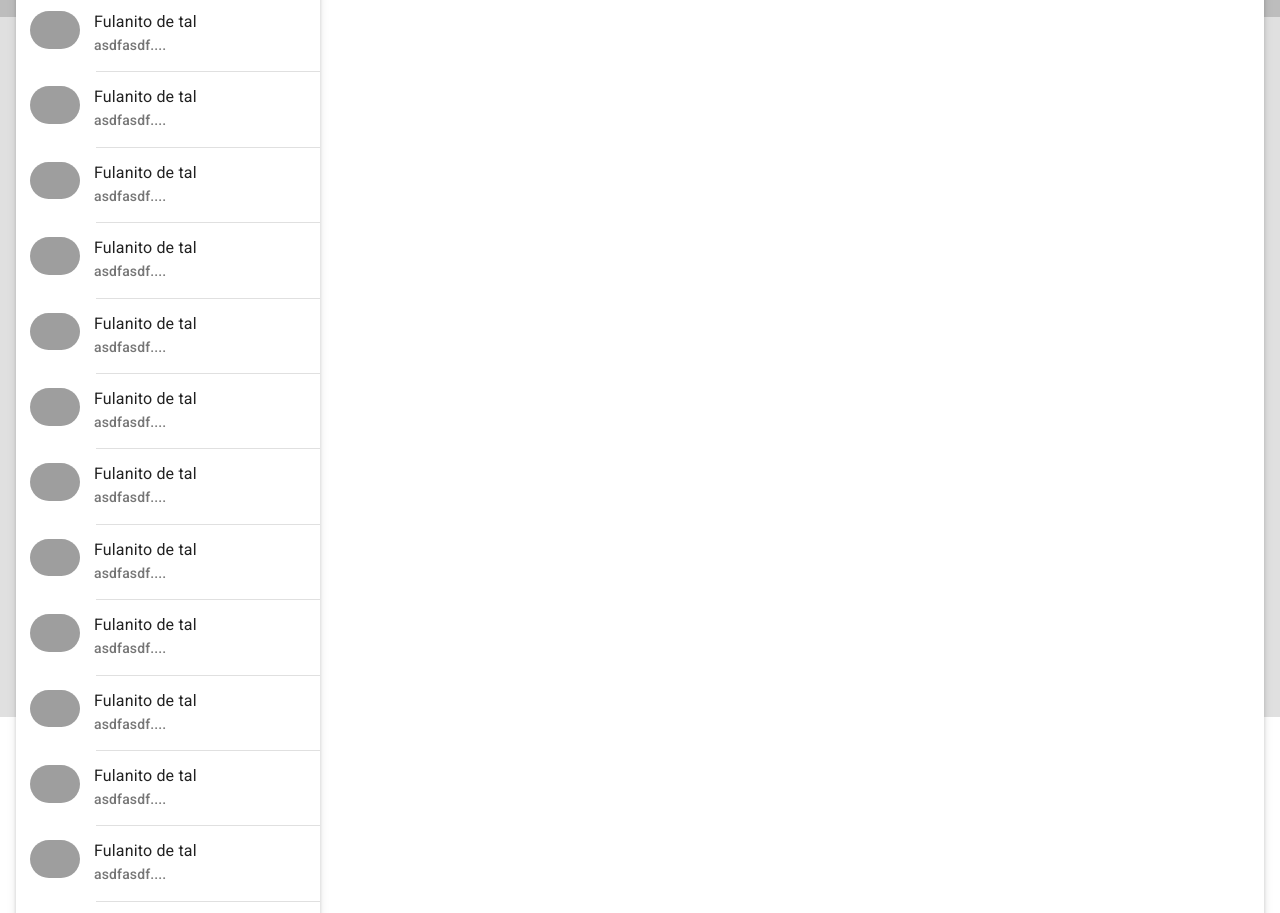
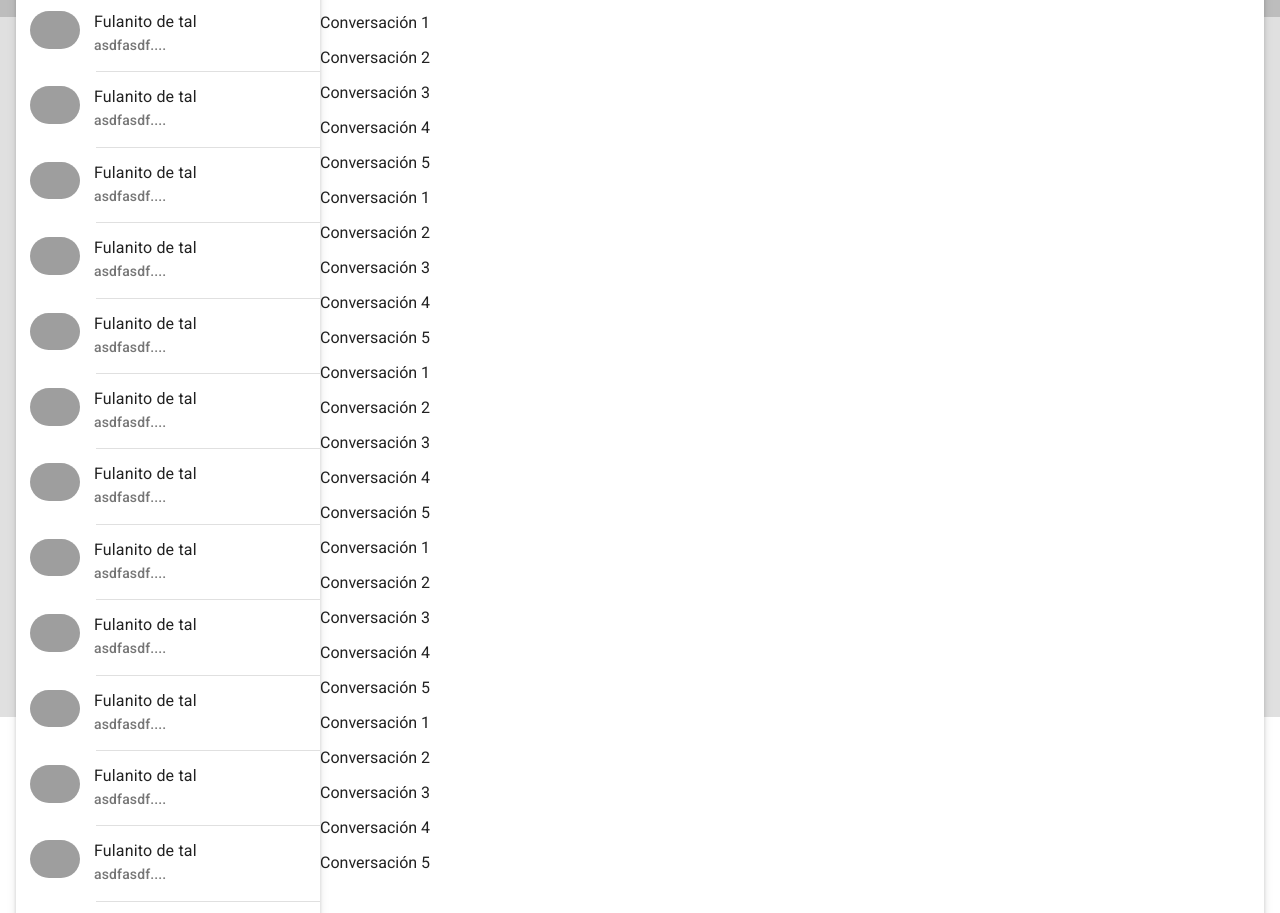
Before and after one commit to miguelerm/communicator, a plain HTML site: page Communicator/index.html in a window 1280 px wide. Shown: the part 83-996 px from the top of the page. Drawn offline with Linux system fonts and the light colour scheme; grey boxes are pictures that could not be loaded.

Commit message:
pruebas de estilo de los controles de mensajes

```diff
--- a/Communicator/index.html
+++ b/Communicator/index.html
@@ -57,7 +57,42 @@
                     </div>
 
                 </md-toolbar>
-                <md-content ui-view layout="column" flex></md-content>
+                <md-content layout="column" flex style="overflow:hidden">
+
+                    <div class="messages" style="margin-bottom:100px; overflow-y:auto;overflow-x:hidden">
+                        <p>Conversación 1</p>
+                        <p>Conversación 2</p>
+                        <p>Conversación 3</p>
+                        <p>Conversación 4</p>
+                        <p>Conversación 5</p>
+                        <p>Conversación 1</p>
+                        <p>Conversación 2</p>
+                        <p>Conversación 3</p>
+                        <p>Conversación 4</p>
+                        <p>Conversación 5</p>
+                        <p>Conversación 1</p>
+                        <p>Conversación 2</p>
+                        <p>Conversación 3</p>
+                        <p>Conversación 4</p>
+                        <p>Conversación 5</p>
+                        <p>Conversación 1</p>
+                        <p>Conversación 2</p>
+                        <p>Conversación 3</p>
+                        <p>Conversación 4</p>
+                        <p>Conversación 5</p>
+                        <p>Conversación 1</p>
+                        <p>Conversación 2</p>
+                        <p>Conversación 3</p>
+                        <p>Conversación 4</p>
+                        <p>Conversación 5</p>
+                    </div>
+
+                    <div style="position:absolute; bottom:0; left:0; width: 100%; height: 100px">
+                        <div style="width:100%;height:100%;overflow-y:auto; overflow-x:hidden; border-top: 1px solid #e1e1e1" contenteditable="true">
+
+                        </div>
+                    </div>
+                </md-content>
             </div>
         </div>
     </div>
--- a/Communicator/js/app/main.js
+++ b/Communicator/js/app/main.js
@@ -1,6 +1,12 @@
 (function () {
 
-    angular.module('communicator', ['ngMaterial']).controller('DemoController', DemoController);
+    angular.module('communicator', ['ngMaterial']).config(configuration).controller('DemoController', DemoController);
+
+    function configuration($mdThemingProvider) {
+
+        $mdThemingProvider.theme('default')
+            .primaryPalette('blue-grey');
+    }
 
 
     function DemoController($scope, $mdSidenav) {
```
